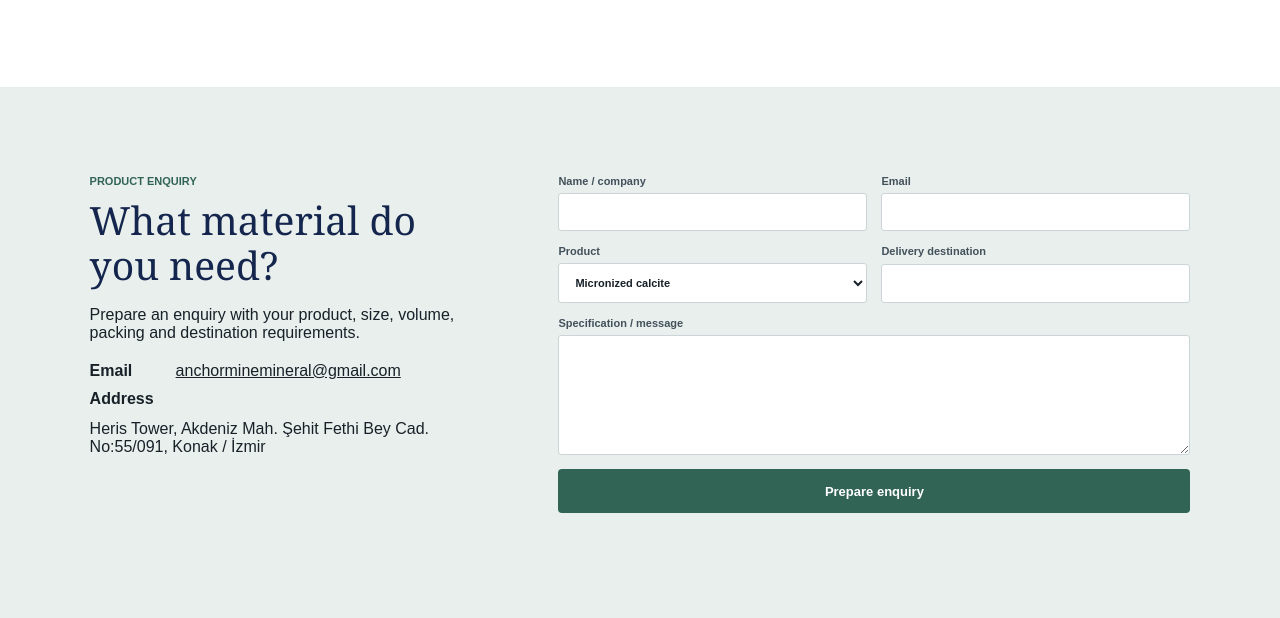
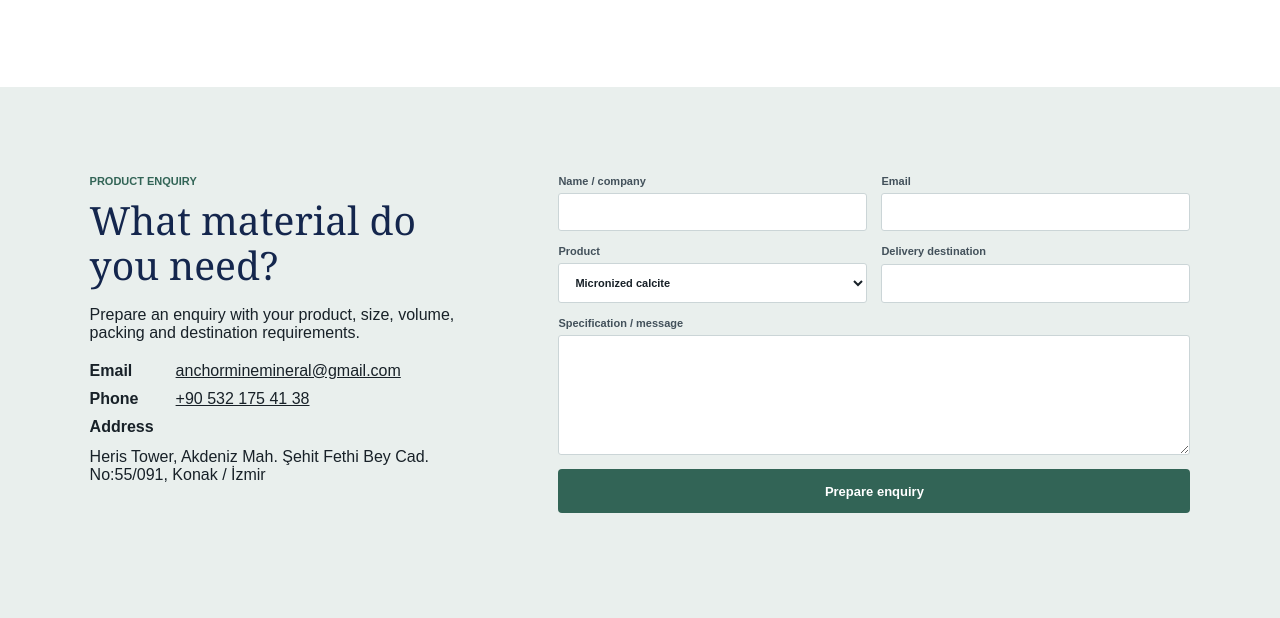
Before and after one commit to yigitdiler/anchormine-site, a plain HTML site: page index.html in a window 1280 px wide. Shown: the part 6998-7616 px from the top of the page. Drawn offline with Linux system fonts and the light colour scheme.

Commit message:
Iletisim: telefon eklendi (+90 532 175 41 38, tel: linki, EN/TR)

```diff
--- a/index.html
+++ b/index.html
@@ -269,6 +269,7 @@
         <p data-i18n="contactText">Prepare an enquiry with your product, size, volume, packing and destination requirements.</p>
         <div class="contact-details">
           <p><strong data-i18n="contactEmailLabel">Email</strong><a href="mailto:anchorminemineral@gmail.com">anchorminemineral@gmail.com</a></p>
+          <p><strong data-i18n="contactPhoneLabel">Phone</strong><a href="tel:+905321754138">+90 532 175 41 38</a></p>
           <p><strong data-i18n="contactAddressLabel">Address</strong><span>Heris Tower, Akdeniz Mah. Şehit Fethi Bey Cad. No:55/091, Konak / İzmir</span></p>
         </div>
       </div>
--- a/script.js
+++ b/script.js
@@ -38,7 +38,7 @@ const translations = {
     quality3Title: "Packing plan", quality3Text: "Matched to volume and handling", quality4Title: "Commercial enquiry", quality4Text: "Domestic and export requests",
     contactEyebrow: "Product enquiry", contactTitle: "What material do you need?",
     contactText: "Prepare an enquiry with your product, size, volume, packing and destination requirements.",
-    contactEmailLabel: "Email", contactAddressLabel: "Address",
+    contactEmailLabel: "Email", contactPhoneLabel: "Phone", contactAddressLabel: "Address",
     formName: "Name / company", formEmail: "Email", formProduct: "Product", formDestination: "Delivery destination",
     formMessage: "Specification / message", formButton: "Prepare enquiry", optionCalcite: "Micronized calcite", optionDolomite: "Micronized dolomite",
     optionLandscape: "Landscape stone", optionObjects: "Natural-stone objects",
@@ -97,7 +97,7 @@ const translations = {
     quality3Title: "Ambalaj planı", quality3Text: "Hacim ve elleçlemeye göre belirlenir", quality4Title: "Ticari talep", quality4Text: "Yurt içi ve ihracat talepleri",
     contactEyebrow: "Ürün talebi", contactTitle: "Hangi malzemeye ihtiyacınız var?",
     contactText: "Ürün, ölçü, miktar, ambalaj ve teslim noktası bilgileriyle talebinizi hazırlayın.",
-    contactEmailLabel: "E-posta", contactAddressLabel: "Adres",
+    contactEmailLabel: "E-posta", contactPhoneLabel: "Telefon", contactAddressLabel: "Adres",
     formName: "Ad / şirket", formEmail: "E-posta", formProduct: "Ürün", formDestination: "Teslim noktası",
     formMessage: "Spesifikasyon / mesaj", formButton: "Talebi hazırlayın", optionCalcite: "Mikronize kalsit", optionDolomite: "Mikronize dolomit",
     optionLandscape: "Peyzaj taşları", optionObjects: "Doğal taş objeler",
```
